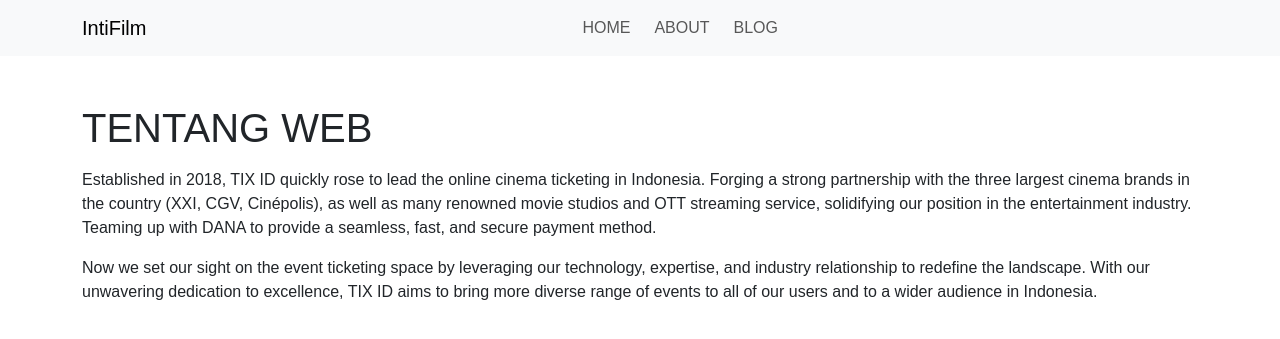
After one commit to AdaliCode/web-ci4-tiket-film, a CodeIgniter 4 app: the page made by app/Views/about.php in a window 1280 px wide. The commit adds this page. Shown: the top 339 px of the page. Run offline with PHP 8.4 and a stand-in for CodeIgniter, Linux system fonts and the light colour scheme; the template is opened without the code that fills it: most values are stand-ins (such as "Sample title", 1, 10 or a date in 2020); some libraries are stand-ins or nearby versions; some web fonts are replaced.

Commit message:
menambahkan page about blog dan menyesuaikan active navbar

```diff
--- a/app/Config/Routes.php
+++ b/app/Config/Routes.php
@@ -6,4 +6,6 @@ use CodeIgniter\Router\RouteCollection;
  * @var RouteCollection $routes
  */
 $routes->get('/', 'Home::index');
+$routes->get('/about', 'Home::about');
+$routes->get('/blog', 'Home::blog');
 $routes->setAutoRoute(true);
--- /dev/null
+++ b/app/Views/about.php
@@ -0,0 +1,14 @@
+<?= $this->extend('layout/template'); ?>
+<?= $this->section('content'); ?>
+<div class="container mb-5">
+    <h1>TENTANG WEB</h1>
+    <div class="row mt-3">
+        <p>
+            Established in 2018, TIX ID quickly rose to lead the online cinema ticketing in Indonesia. Forging a strong partnership with the three largest cinema brands in the country (XXI, CGV, Cinépolis), as well as many renowned movie studios and OTT streaming service, solidifying our position in the entertainment industry. Teaming up with DANA to provide a seamless, fast, and secure payment method.
+        </p>
+        <p>
+            Now we set our sight on the event ticketing space by leveraging our technology, expertise, and industry relationship to redefine the landscape. With our unwavering dedication to excellence, TIX ID aims to bring more diverse range of events to all of our users and to a wider audience in Indonesia.
+        </p>
+    </div>
+</div>
+<?= $this->endSection(); ?>
--- a/app/Views/layout/navbar.php
+++ b/app/Views/layout/navbar.php
@@ -7,13 +7,13 @@
         <div class="collapse navbar-collapse" id="navbarNav">
             <ul class="navbar-nav mx-auto">
                 <li class="nav-item mx-1">
-                    <a class="nav-link active" aria-current="page" href="<?= base_url('/'); ?>">HOME</a>
+                    <a class="nav-link <?= ($addActive == 'home') ? 'active' : ''; ?>" aria-current="page" href="<?= base_url('/'); ?>">HOME</a>
                 </li>
                 <li class="nav-item mx-1">
-                    <a class="nav-link" href="<?= base_url('/about'); ?>">ABOUT</a>
+                    <a class="nav-link <?= ($addActive == 'about') ? 'active' : ''; ?>" href="<?= base_url('/about'); ?>">ABOUT</a>
                 </li>
                 <li class="nav-item mx-1">
-                    <a class="nav-link" href="<?= base_url('/blog'); ?>">BLOG</a>
+                    <a class="nav-link <?= ($addActive == 'blog') ? 'active' : ''; ?>" href="<?= base_url('/blog'); ?>">BLOG</a>
                 </li>
             </ul>
         </div>
--- a/app/Views/layout/template.php
+++ b/app/Views/layout/template.php
@@ -4,7 +4,7 @@
 <head>
     <meta charset="utf-8">
     <meta name="viewport" content="width=device-width, initial-scale=1">
-    <title>IntiFilm</title>
+    <title><?= $title ?? 'No Title'; ?></title>
     <link href="https://cdn.jsdelivr.net/npm/bootstrap@5.3.3/dist/css/bootstrap.min.css" rel="stylesheet" integrity="sha384-QWTKZyjpPEjISv5WaRU9OFeRpok6YctnYmDr5pNlyT2bRjXh0JMhjY6hW+ALEwIH" crossorigin="anonymous">
     <style>
         @import url('https://fonts.googleapis.com/css2?family=Fira+Code:wght@300..700&family=Poetsen+One&display=swap');
```
Also changed, not shown: app/Controllers/Home.php (+22 -2 lines), app/Views/blog.php (added, +18 -0 lines).
